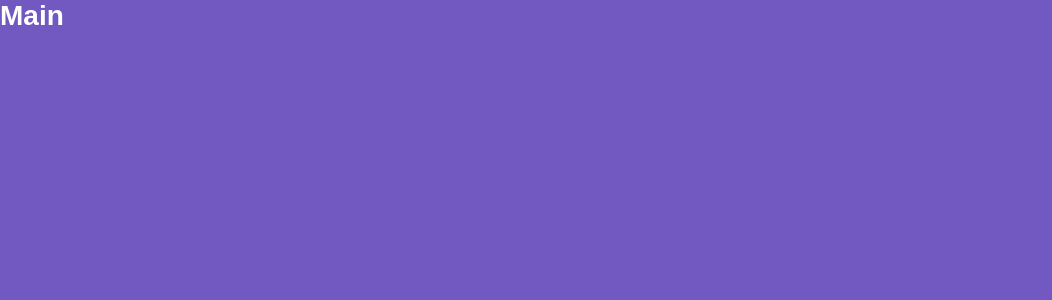
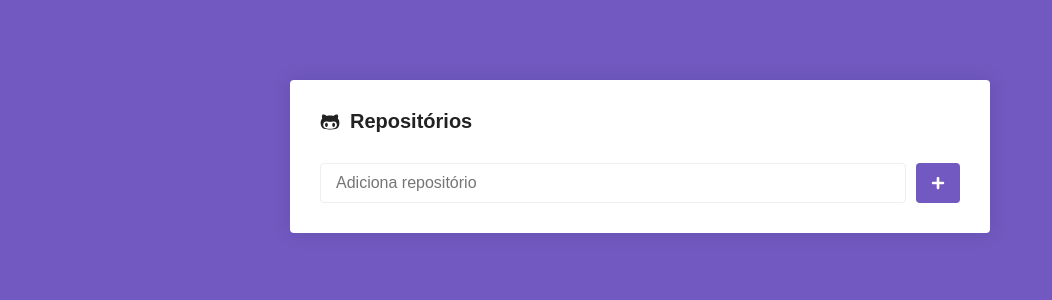
Before and after one commit to GrafSousa/bootcamp-modulo05, a React (Create React App) app: page / in a window 1280 px wide. Shown: the top 300 px of the page, without its empty margins (0-1052 px from the left). Built offline with nearby package versions, Linux system fonts and the light colour scheme.

Commit message:
Adiciona feature de estilização da página Main

```diff
--- a/package.json
+++ b/package.json
@@ -5,6 +5,7 @@
   "dependencies": {
     "react": "^16.11.0",
     "react-dom": "^16.11.0",
+    "react-icons": "^3.8.0",
     "react-router-dom": "^5.1.2",
     "react-scripts": "3.2.0",
     "styled-components": "^4.4.1"
--- a/src/pages/Main/index.js
+++ b/src/pages/Main/index.js
@@ -1,9 +1,24 @@
 import React from 'react';
 
-import { Title } from './styles';
+import { FaGithubAlt, FaPlus } from 'react-icons/fa';
+
+import { Container, Form, SubmitButton } from './styles';
 
 function Main() {
-  return <Title>Main</Title>;
+  return (
+    <Container>
+      <h1>
+        <FaGithubAlt />
+        Repositórios
+      </h1>
+      <Form onSubmit={() => {}}>
+        <input type="text" placeholder="Adiciona repositório" />
+        <SubmitButton disabled>
+          <FaPlus color="#FFF" size={14} />
+        </SubmitButton>
+      </Form>
+    </Container>
+  );
 }
 
 export default Main;
--- a/src/pages/Main/styles.js
+++ b/src/pages/Main/styles.js
@@ -1,5 +1,49 @@
 import styled from 'styled-components';
 
-export const Title = styled.h1`
-  color: #fff;
+export const Container = styled.div`
+  max-width: 700px;
+  background: #fff;
+  border-radius: 4px;
+  box-shadow: 0 0 20px rgba(0, 0, 0, 0.1);
+  padding: 30px;
+  margin: 80px auto;
+
+  h1 {
+    font-size: 20px;
+    display: flex;
+    flex-direction: row;
+    align-items: center;
+
+    svg {
+      margin-right: 10px;
+    }
+  }
 `;
+
+export const Form = styled.form`
+  margin-top: 30px;
+  display: flex;
+  flex-direction: row;
+
+  input {
+    flex: 1;
+    border: 1px solid #eee;
+    padding: 10px 15px;
+    border-radius: 4px;
+    font-size: 16px;
+  }
+`;
+
+export const SubmitButton = styled.button.attrs({
+  type: 'submit',
+})`
+  background: #7159c1;
+  border: 0;
+  padding: 0 15px;
+  margin-left: 10px;
+  border-radius: 4px;
+
+  display: flex;
+  justify-content: center;
+  align-items: center;
+`;
```
Also changed, not shown: 1 other file (tests, documents, lock files or other folders).
